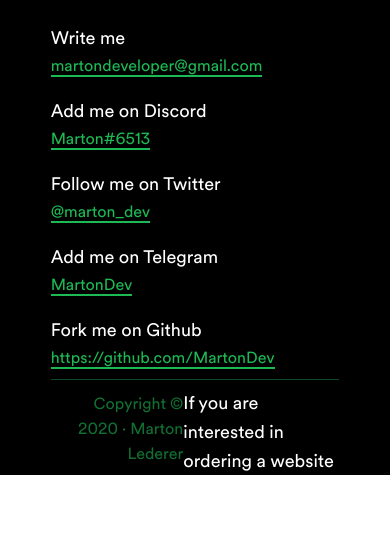
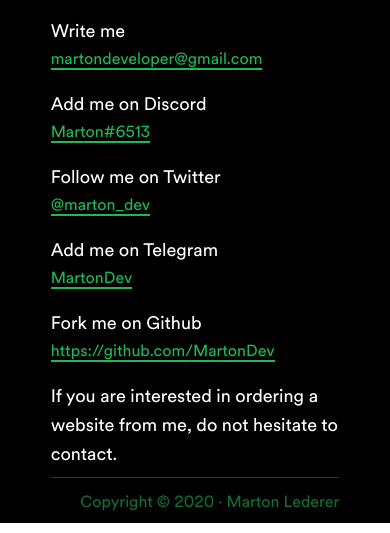
Before and after one commit to MartonDev/marton.lederer.hu, a website: page public/index.html in a window 390 px wide. Shown: the part 2708-3241 px from the top of the page. Drawn offline with Linux system fonts and the light colour scheme.

Commit message:
Responsive

```diff
--- a/public/assets/css/style.css
+++ b/public/assets/css/style.css
@@ -280,3 +280,20 @@ h1, h2 {
   text-align: right;
 
 }
+
+@media screen and (max-width: 790px) {
+
+  .footer .left, .footer .right {
+
+    display: block;
+
+  }
+
+  .footer .right {
+
+    width: auto;
+    float: none;
+
+  }
+
+}
```
